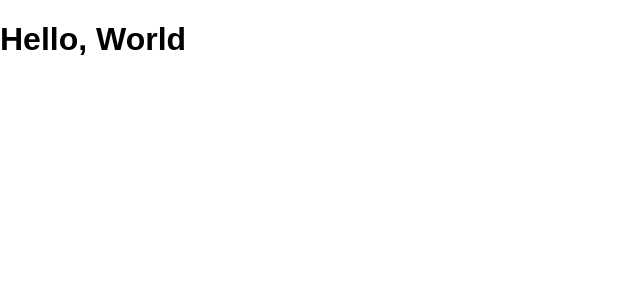
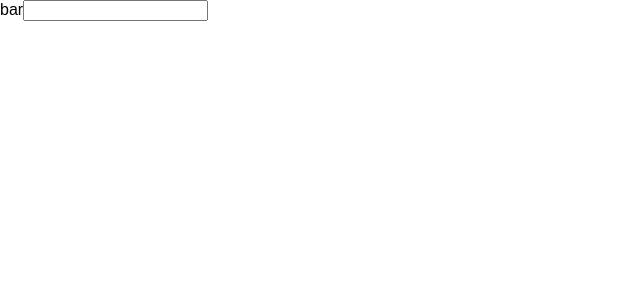
Before and after one commit to koseisakashita/react_app, a React (Create React App) app in the folder app/: page / in a window 1280 px wide. Shown: the top 300 px of the page, without its empty margins (0-640 px from the left). Built offline with nearby package versions, Linux system fonts and the light colour scheme.

Commit message:
practice

```diff
--- a/app/src/App.js
+++ b/app/src/App.js
@@ -2,7 +2,12 @@ import React, { Component } from 'react';
 
 class App extends Component {
   render() {
-    return (<h1>Hello, World</h1>);
+    return (
+      <React.Fragment>
+        <label htmlFor="bar">bar</label>
+        <input type="text" onClick={() => {alert(535353)}}/>
+      </React.Fragment>
+    );
   }
 }
 
```
